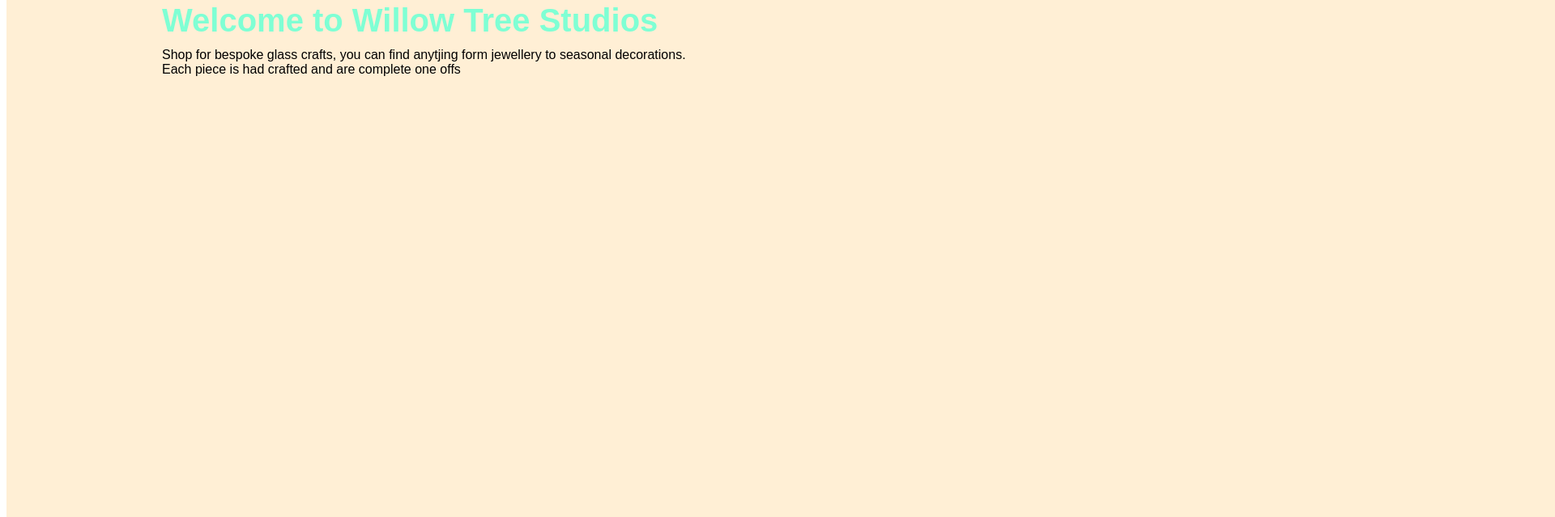
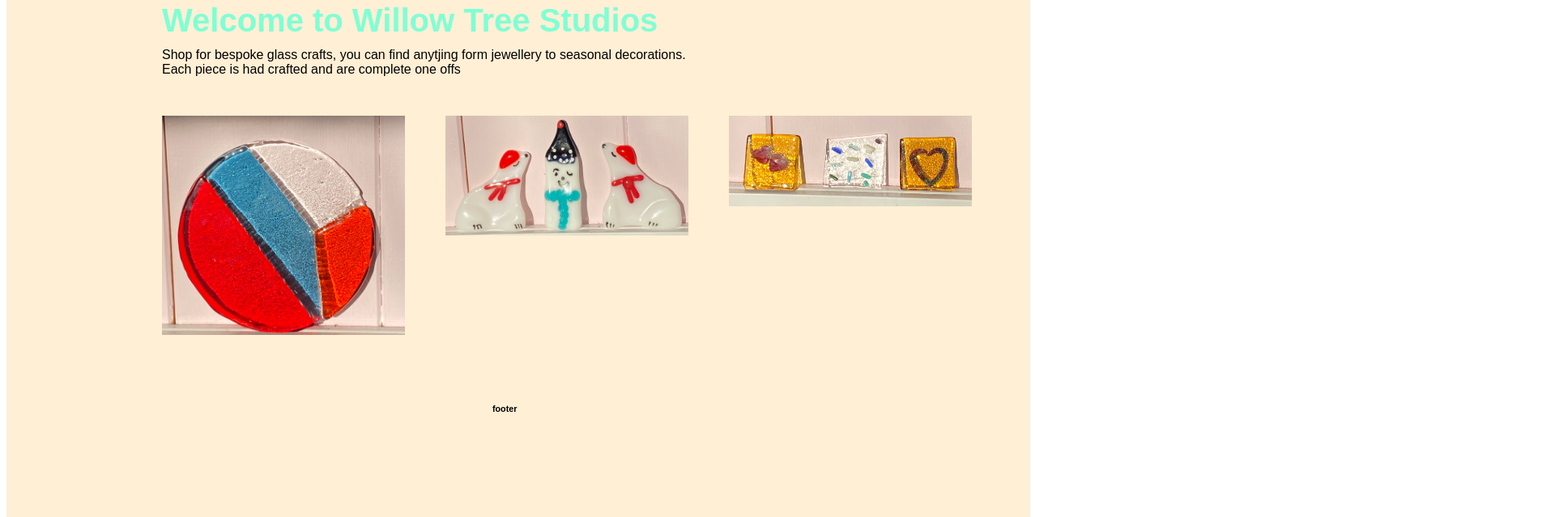
Before and after one commit to harvjones/WillowTree, a plain HTML site: page index.html in a window 1280 px wide. Shown: the part 457-1096 px from the top of the page at 81% size, 1920 px wide, since content can reach past the window. Drawn offline with Linux system fonts and the light colour scheme.

Commit message:
added and positioned images in the main page

```diff
--- a/Static/styles/style.css
+++ b/Static/styles/style.css
@@ -49,7 +49,7 @@ li{
 }
 main{
     background-color:papayawhip;
-    padding:1000px;
+    padding:600px;
 
 
 }
@@ -74,6 +74,34 @@ a:hover{
 
 }
 
+#circle{
+    width: 300px;
+    position:absolute;
+    top:600px;
+    left:200px;
+    right:300px;
+
+}
+
+#twobears{
+width:300px;
+position:absolute;
+top:600px;
+left:550px;
+right:500px;
+
+
+
+}
+
+#threepieces{
+    width:300px;
+    position:absolute;
+    top:600px;
+    left:900px;
+    right:600px;
+}
+
 
 
 footer{
--- a/index.html
+++ b/index.html
@@ -28,7 +28,9 @@
 
       </section>
 
-
+<img id="circle" src="static/images/circle.jpeg" alt="glass art circle">
+<img id="twobears" src="Static/images/2bears.jpeg" alt="glass polar bears">
+<img id="threepieces" src="Static/images/3glasspieces.jpeg" alt="three glass pieces"
 
   </main>
 
```
Also changed, not shown: Static/pages/Contact.html (+7 -0 lines), 2 other files.
